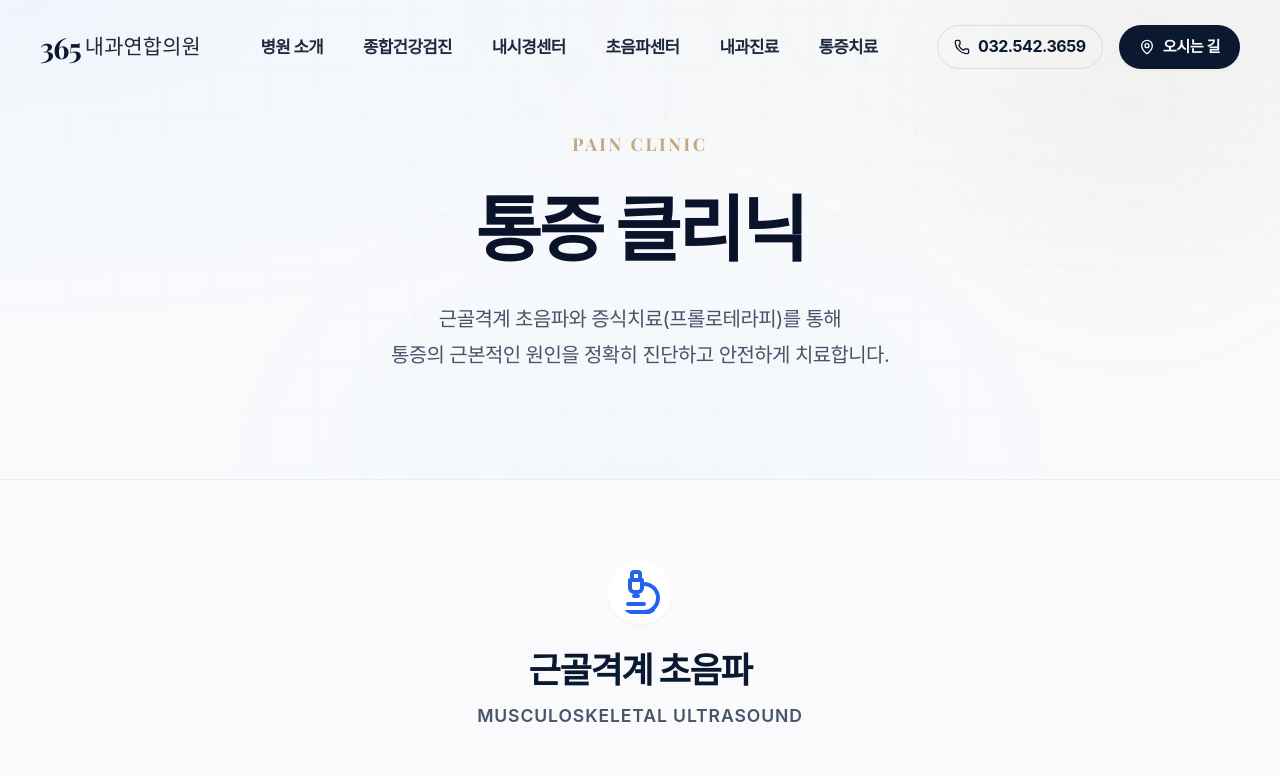
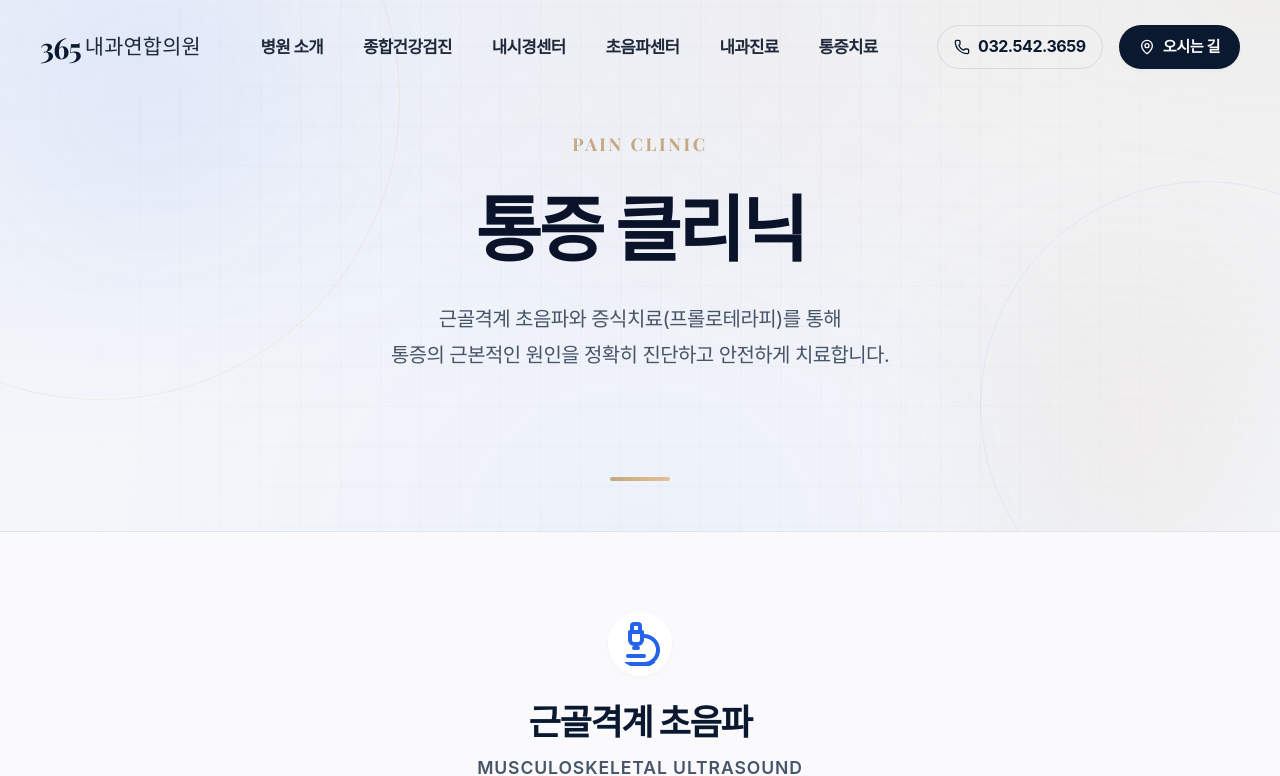
Before and after one commit to bnam1321-bit/365-clinic-web, a Next.js app: page /pain in a window 1280 px wide. Shown: the top 776 px of the page. Built offline with nearby package versions, Linux system fonts and the light colour scheme; a web font is replaced by a local one.

Commit message:
Add premium geometric outline circles, glow orbs, gold line decoration and enhance background grid for subpages

```diff
--- a/src/components/ui/SplitHero.module.css
+++ b/src/components/ui/SplitHero.module.css
@@ -4,14 +4,14 @@
   min-height: 100vh;
   display: flex;
   align-items: center;
-  background-color: #F8FAFC;
+  background-color: #F4F6FA;
   background-image:
-    radial-gradient(at 0% 0%, rgba(37, 99, 235, 0.03) 0px, transparent 50%),
-    radial-gradient(at 100% 0%, rgba(197, 168, 128, 0.06) 0px, transparent 50%),
-    radial-gradient(at 50% 100%, rgba(37, 99, 235, 0.02) 0px, transparent 50%);
+    radial-gradient(at 0% 0%, rgba(37, 99, 235, 0.05) 0px, transparent 60%),
+    radial-gradient(at 100% 0%, rgba(197, 168, 128, 0.1) 0px, transparent 60%),
+    radial-gradient(at 50% 100%, rgba(37, 99, 235, 0.03) 0px, transparent 60%);
   overflow: hidden;
   padding-top: 64px; /* Offset for header */
-  border-bottom: 1px solid rgba(10, 25, 47, 0.04);
+  border-bottom: 1px solid rgba(10, 25, 47, 0.05);
 }
 
 .splitHero::before {
@@ -21,27 +21,14 @@
   left: 0;
   right: 0;
   bottom: 0;
-  background-image: linear-gradient(rgba(10, 25, 47, 0.015) 1px, transparent 1px),
-                    linear-gradient(90deg, rgba(10, 25, 47, 0.015) 1px, transparent 1px);
-  background-size: 50px 50px;
+  background-image: linear-gradient(rgba(10, 25, 47, 0.025) 1px, transparent 1px),
+                    linear-gradient(90deg, rgba(10, 25, 47, 0.025) 1px, transparent 1px);
+  background-size: 40px 40px;
   background-position: center center;
-  mask-image: radial-gradient(circle at center, black 40%, transparent 95%);
-  -webkit-mask-image: radial-gradient(circle at center, black 40%, transparent 95%);
+  mask-image: radial-gradient(circle at center, black 50%, transparent 95%);
+  -webkit-mask-image: radial-gradient(circle at center, black 50%, transparent 95%);
   z-index: 1;
   pointer-events: none;
-}
-
-.splitHero::after {
-  content: '';
-  position: absolute;
-  width: 500px;
-  height: 500px;
-  background: radial-gradient(circle, rgba(197, 168, 128, 0.07) 0%, transparent 70%);
-  top: -150px;
-  right: -100px;
-  z-index: 1;
-  pointer-events: none;
-  filter: blur(50px);
 }
 
 .heroContainer {
@@ -148,6 +135,17 @@
   text-align: center;
   max-width: 800px;
   margin: 0 auto;
+  position: relative;
+}
+
+.textOnlyContainer::after {
+  content: '';
+  display: block;
+  width: 60px;
+  height: 4px;
+  background: linear-gradient(90deg, var(--color-accent-gold), #E2C29B);
+  border-radius: var(--radius-full);
+  margin: 2.5rem auto 0 auto;
 }
 
 .textOnlyContainer .heroLeft {
@@ -163,11 +161,61 @@
 }
 
 .textOnlyContainer .heroSubtitle {
-  margin: 0 auto 3.5rem auto;
+  margin: 0 auto;
 }
 
 .textOnlyContainer .heroActions {
   justify-content: center;
+}
+
+/* Background Glow Orbs */
+.glow1 {
+    position: absolute;
+    width: 500px;
+    height: 500px;
+    background: radial-gradient(circle, rgba(37, 99, 235, 0.06) 0%, transparent 70%);
+    top: -150px;
+    left: -100px;
+    filter: blur(50px);
+    z-index: 1;
+    pointer-events: none;
+}
+
+.glow2 {
+    position: absolute;
+    width: 500px;
+    height: 500px;
+    background: radial-gradient(circle, rgba(197, 168, 128, 0.12) 0%, transparent 70%);
+    bottom: -150px;
+    right: -100px;
+    filter: blur(50px);
+    z-index: 1;
+    pointer-events: none;
+}
+
+/* Elegant Outline Circles */
+.circle1 {
+    position: absolute;
+    width: 600px;
+    height: 600px;
+    border: 1px solid rgba(197, 168, 128, 0.15);
+    border-radius: 50%;
+    top: -200px;
+    left: -200px;
+    z-index: 1;
+    pointer-events: none;
+}
+
+.circle2 {
+    position: absolute;
+    width: 450px;
+    height: 450px;
+    border: 1px solid rgba(37, 99, 235, 0.08);
+    border-radius: 50%;
+    bottom: -100px;
+    right: -150px;
+    z-index: 1;
+    pointer-events: none;
 }
 
 /* Responsive Rules */
--- a/src/components/ui/SplitHero.tsx
+++ b/src/components/ui/SplitHero.tsx
@@ -13,6 +13,12 @@ interface SplitHeroProps {
 export default function SplitHero({ badge, title, subtitle, imagePath, actions }: SplitHeroProps) {
     return (
         <section className={`${styles.splitHero} ${!imagePath ? styles.textOnlyHero : ''}`}>
+            {/* Decorative Background Elements */}
+            <div className={styles.glow1}></div>
+            <div className={styles.glow2}></div>
+            <div className={styles.circle1}></div>
+            <div className={styles.circle2}></div>
+
             <div className={`container ${styles.heroContainer} ${!imagePath ? styles.textOnlyContainer : ''}`}>
                 <div className={styles.heroLeft}>
                     <FadeIn direction="up">
```
